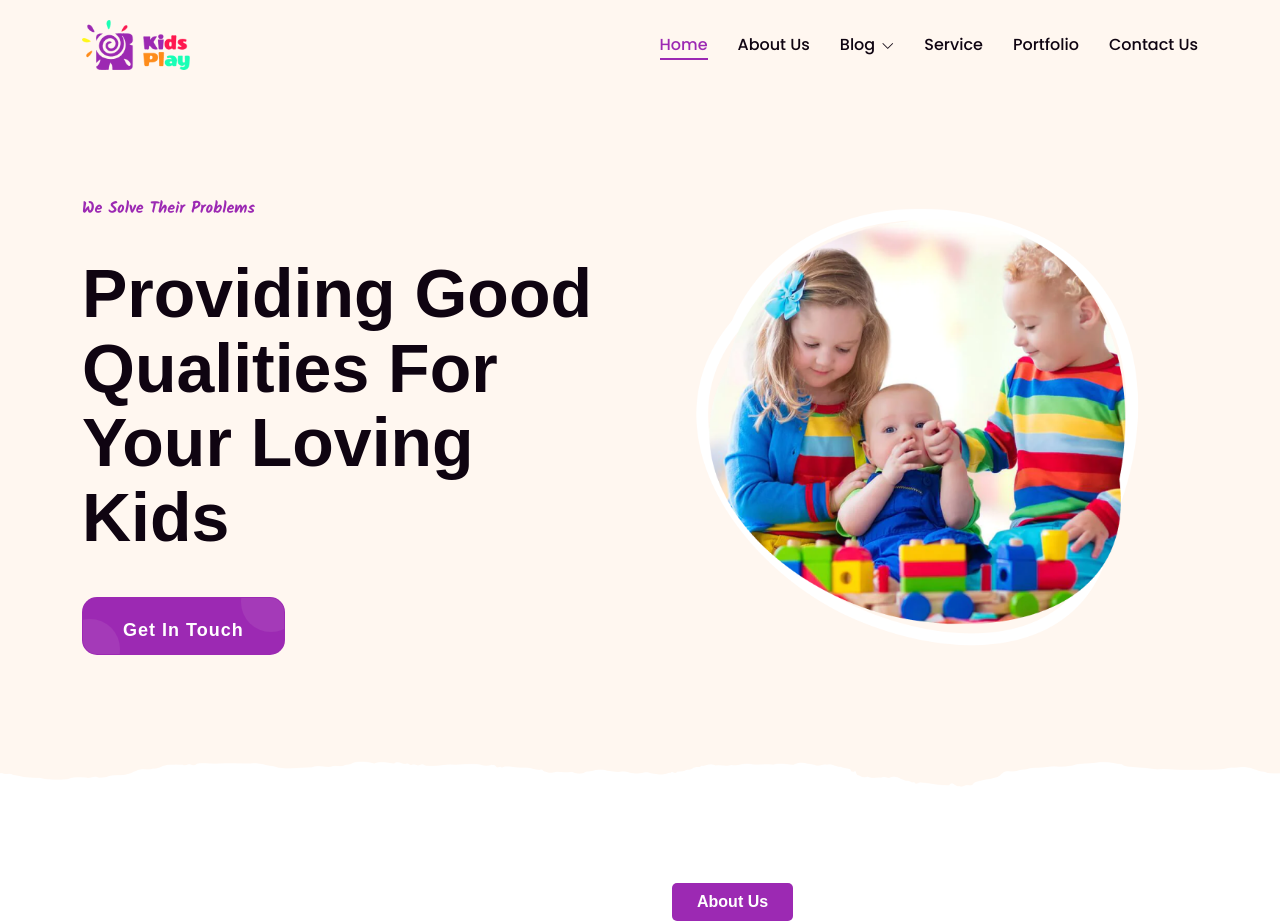
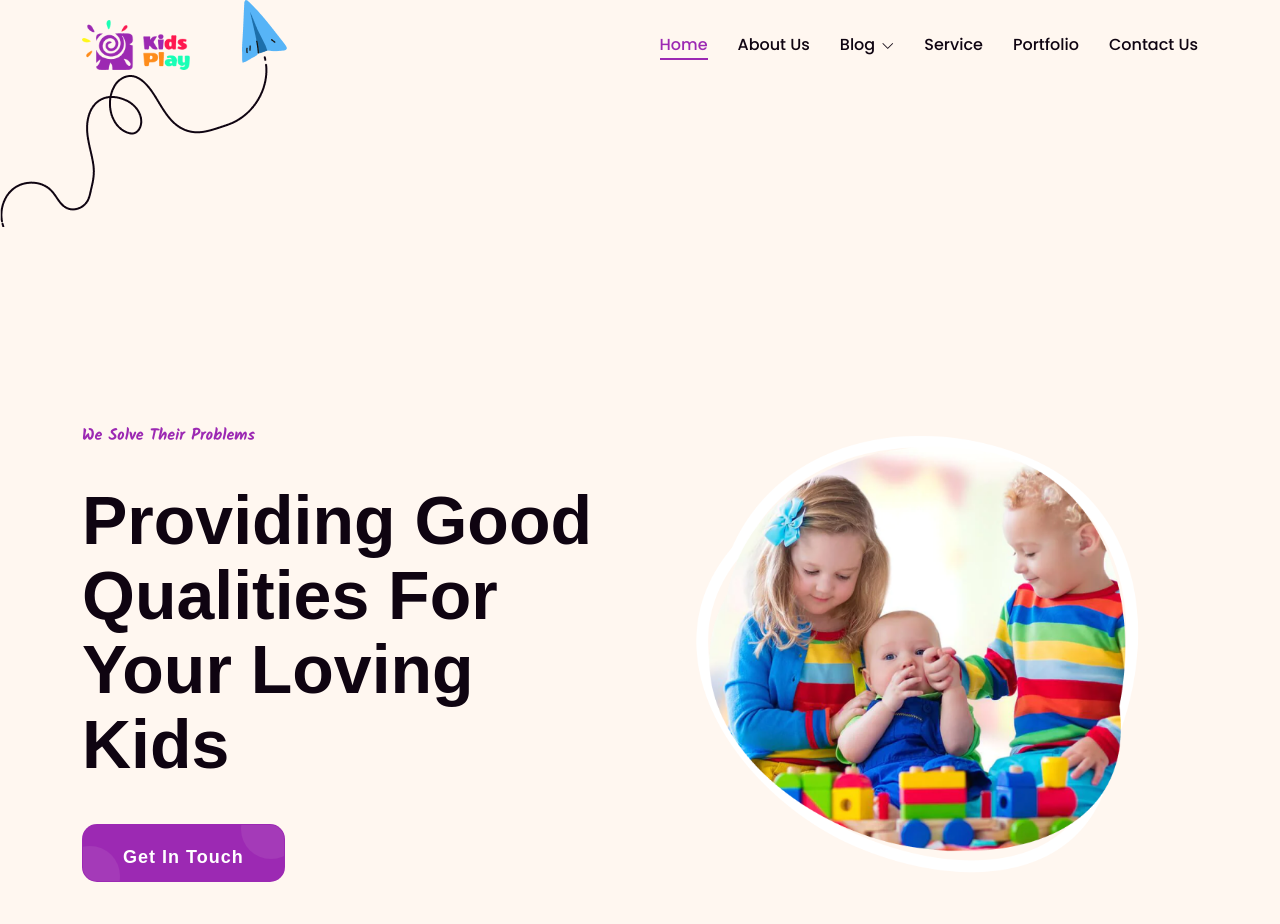
Before and after one commit to rubayatrifat/Kids, a website: page src/index.html in a window 1280 px wide. Shown: the top 924 px of the page. Drawn offline with Linux system fonts and the light colour scheme; a web font is replaced by a local one.

Commit message:
First shape added

```diff
--- a/src/index.html
+++ b/src/index.html
@@ -142,6 +142,9 @@
 <!--========================== Banner Section Start ==========================-->
 
   <section class="banner-section bg-img" style="background-image: url(assets/images/banner/banner-bg.png);">
+    <div class="shapes">
+        <img src="assets/images/shape/arrow.png" class="">
+    </div>
     <div class="container">
         <div class="row align-items-center">
             <div class="col-xl-6">
```
Also changed, not shown: src/html/partials/_banner.html (+3 -0 lines), src/404.html (line endings or trailing spaces), src/about.html (line endings or trailing spaces), src/blog-details.html (line endings or trailing spaces), src/blog.html (line endings or trailing spaces), src/change-password.html (line endings or trailing spaces), src/contact.html (line endings or trailing spaces), src/dashboard.html (line endings or trailing spaces), src/faq.html (line endings or trailing spaces), src/forgot-password.html (line endings or trailing spaces), src/login.html (line endings or trailing spaces), src/registration.html (line endings or trailing spaces), src/services.html (line endings or trailing spaces), src/terms-of-service.html (line endings or trailing spaces), 1 more files.
